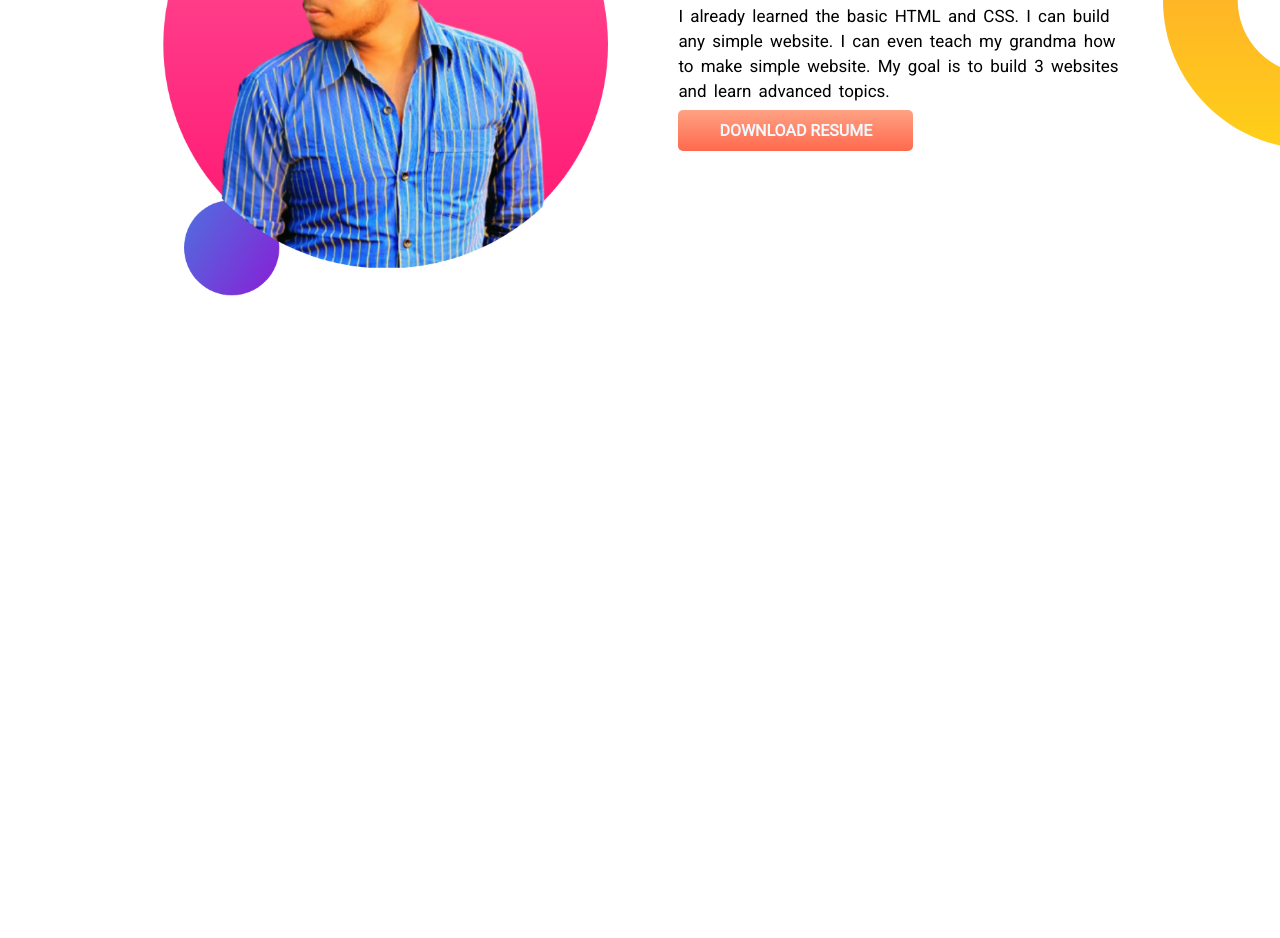
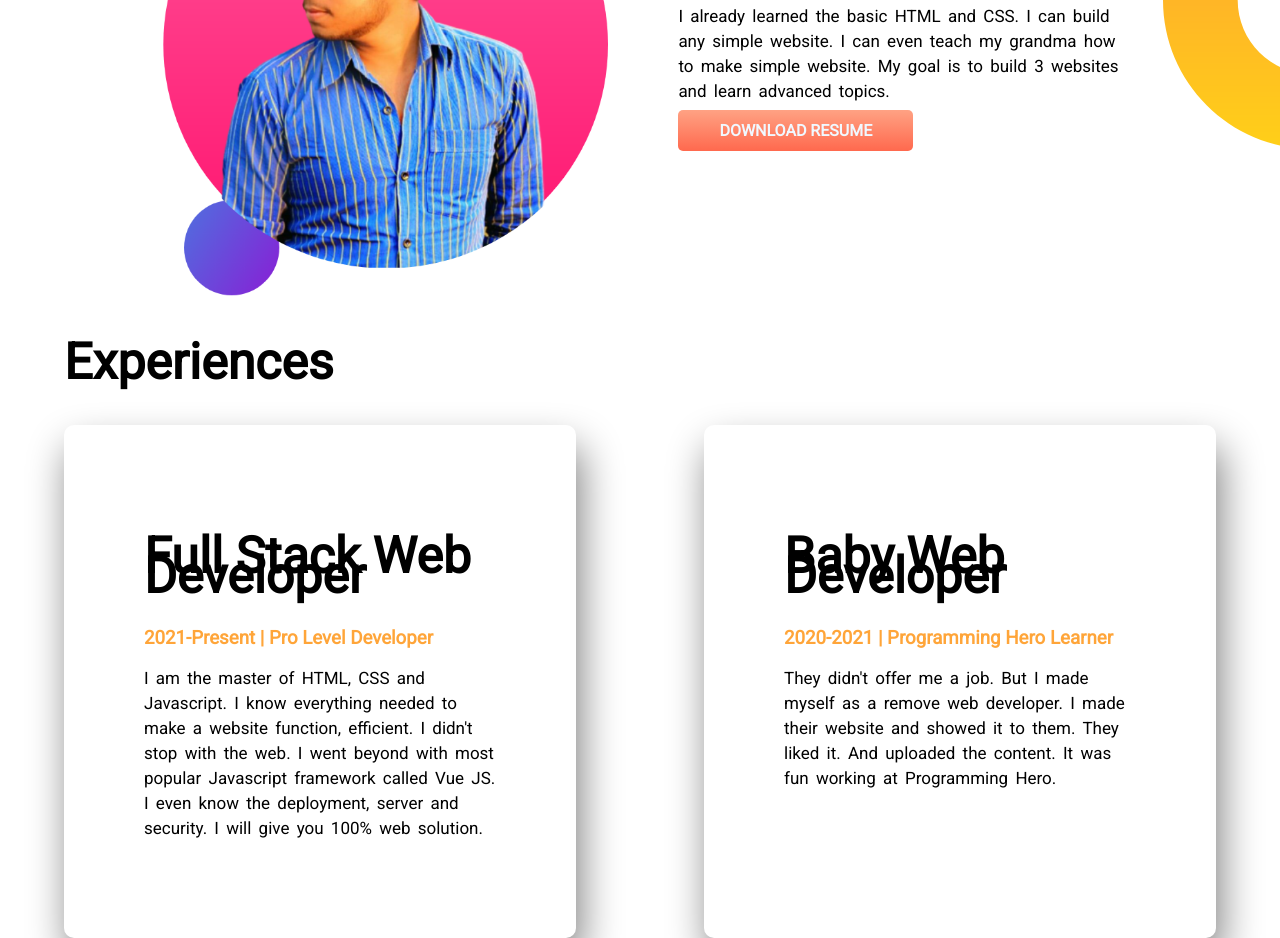
Before and after one commit to mdnayeemshikder/I-love-you, a plain HTML site: page index.html in a window 1280 px wide. Shown: the part 671-1609 px from the top of the page. Before the commit the page ends 971 px from the top, so only its background shows below. Drawn offline with Linux system fonts and the light colour scheme.

Commit message:
valo basa

```diff
--- a/index.html
+++ b/index.html
@@ -42,5 +42,25 @@
         <a target="_blank" class="my-link" href="">DOWNLOAD RESUME</a>
       </div>
     </section>
+    <h1 class="exp">Experiences</h1>
+    <section>
+      <div class="Experiences2nd">
+        <h1>Full Stack Web Developer</h1>
+        <h3 class="color">2021-Present | Pro Level Developer</h3>
+        <p>
+          I am the master of HTML, CSS and Javascript. I know everything needed to make a website function, efficient. I
+          didn't stop with the web. I went beyond with most popular Javascript framework called Vue JS. I even know the
+          deployment, server and security. I will give you 100% web solution.
+        </p>
+      </div>
+      <div class="Experiences2nd">
+        <h1>Baby Web Developer</h1>
+        <h3 class="color">2020-2021 | Programming Hero Learner</h3>
+        <p>
+          They didn't offer me a job. But I made myself as a remove web developer. I made their website and showed it to
+          them. They liked it. And uploaded the content. It was fun working at Programming Hero.
+        </p>
+      </div>
+    </section>
   </body>
 </html>
--- a/style.css
+++ b/style.css
@@ -48,3 +48,19 @@
     background-position: right;
     background-position-y: 16%;
 }
+.color{
+    color: #FFA539;
+}
+.Experiences2nd{
+    width: 40%;
+    margin-left: 5%;
+    margin-right: 5%;
+    box-shadow:5px 22px 40px grey;
+    border-radius: 10px;
+    line-height: 20px;
+    padding: 80px;
+
+}
+.exp{
+    padding-left: 5%;
+}
```
